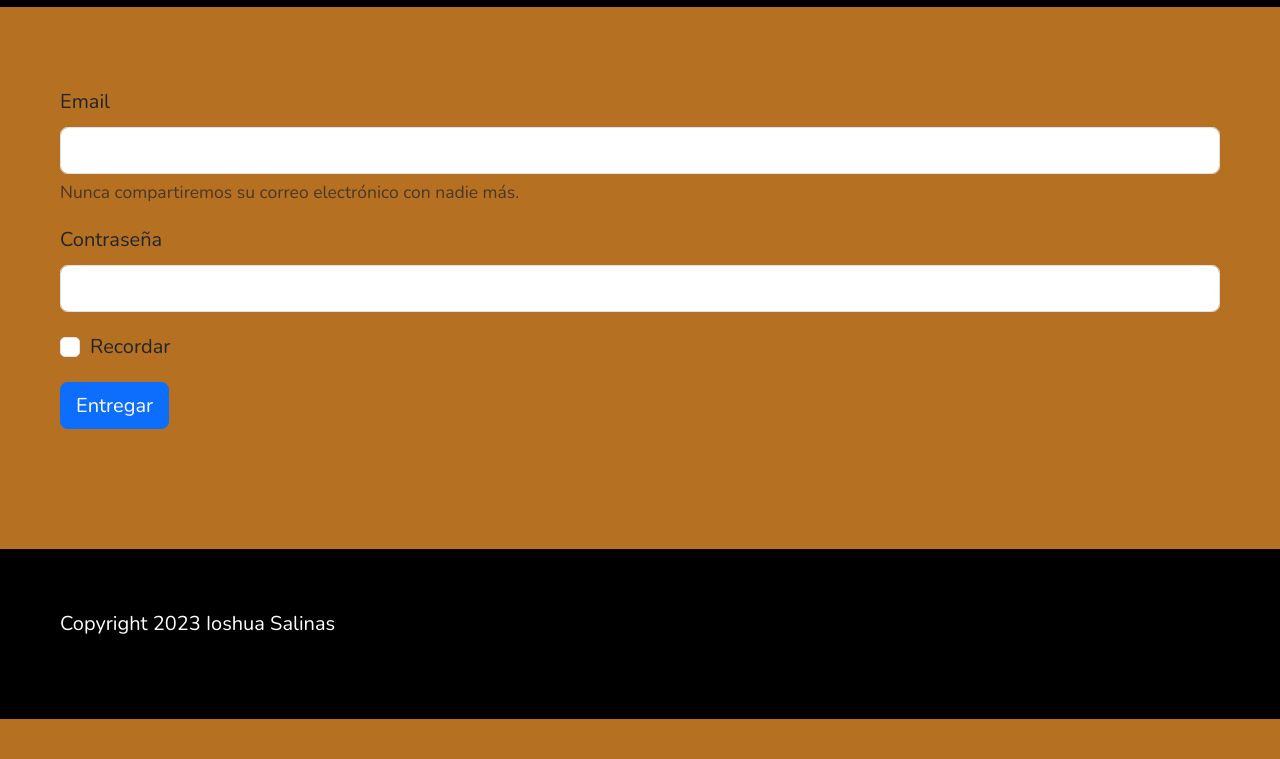
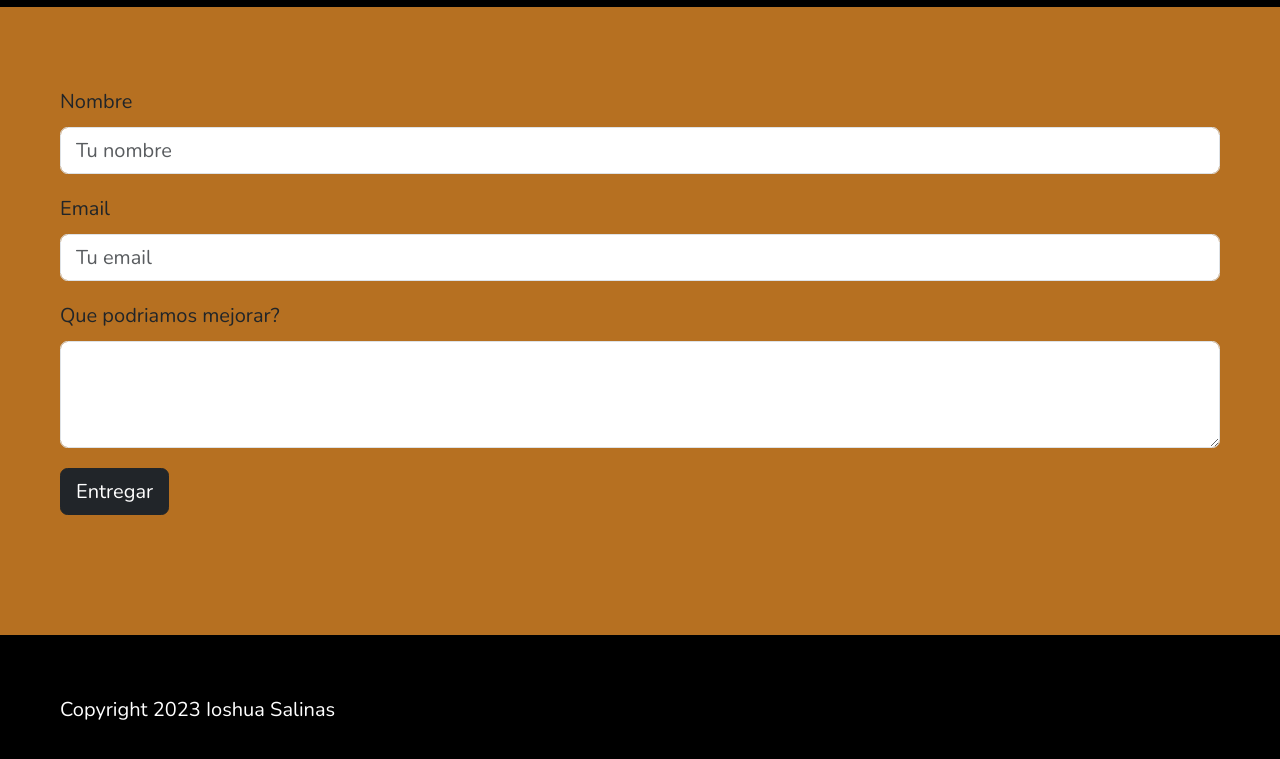
Before and after one commit to Ioshua04/Mi-repositorio, a plain HTML site: page contacto.html in a window 1280 px wide. Shown: the part 63-822 px from the top of the page. Before the commit the page ends 800 px from the top, so only its background shows below. Drawn offline with nearby package versions, Linux system fonts and the light colour scheme.

Commit message:
Ajustes en todas las paginas

```diff
--- a/contacto.html
+++ b/contacto.html
@@ -3,15 +3,19 @@
 <head>
     <meta charset="UTF-8">
     <meta name="viewport" content="width=device-width, initial-scale=1.0">
+    <!-- Link bootstrap -->
     <link rel="stylesheet" href="./css/bootstrap.css">
     <script defer src="https://cdn.jsdelivr.net/npm/bootstrap@5.3.2/dist/js/bootstrap.bundle.min.js" integrity="sha384-C6RzsynM9kWDrMNeT87bh95OGNyZPhcTNXj1NW7RuBCsyN/o0jlpcV8Qyq46cDfL" crossorigin="anonymous"></script>
+    <!-- Link CSS -->
     <link rel="stylesheet" href="./css/style.css">
+    <!-- Link google fonts -->
     <link href="https://fonts.googleapis.com/css2?family=Nunito:wght@400;700&display=swap" rel="stylesheet">
     <link rel="stylesheet" href="https://cdnjs.cloudflare.com/ajax/libs/font-awesome/6.2.1/css/all.min.css">
     <title>Contacto</title>
 </head>
 <body>
     <header class="header">
+      <!-- Inicio menu nav -->
       <nav class="navbar navbar-expand-lg bg-black">
         <div class="container-fluid logo">
           <a class="navbar-brand" href="./index.html">Milo J</a>
@@ -40,22 +44,23 @@
         </div>
       </nav>
     </header>
+    <!-- Contenido -->
     <form class="mt-3 mb-5 p-5">
-        <div class="mb-3">
-          <label for="exampleInputEmail1" class="form-label">Email</label>
-          <input type="email" class="form-control" id="exampleInputEmail1" aria-describedby="emailHelp">
-          <div id="emailHelp" class="form-text">Nunca compartiremos su correo electrónico con nadie más.</div>
-        </div>
-        <div class="mb-3">
-          <label for="exampleInputPassword1" class="form-label">Contraseña</label>
-          <input type="password" class="form-control" id="exampleInputPassword1">
-        </div>
-        <div class="mb-3 form-check">
-          <input type="checkbox" class="form-check-input" id="exampleCheck1">
-          <label class="form-check-label" for="exampleCheck1">Recordar</label>
-        </div>
-        <button type="submit" class="btn btn-primary">Entregar</button>
+      <div class="mb-3">
+        <label for="exampleFormControlInput1" class="form-label">Nombre</label>
+        <input class="form-control" id="exampleFormControlInput1" placeholder="Tu nombre">
+      </div>
+      <div class="mb-3">
+        <label for="exampleFormControlInput1" class="form-label">Email</label>
+        <input type="email" class="form-control" id="exampleFormControlInput1" placeholder="Tu email">
+      </div>
+      <div class="mb-3">
+        <label for="exampleFormControlTextarea1" class="form-label">Que podriamos mejorar?</label>
+        <textarea class="form-control" id="exampleFormControlTextarea1" rows="3"></textarea>
+      </div>
+        <button type="submit" class="btn btn-dark">Entregar</button>
       </form>
+      <!-- Inicio Footer -->
     <footer>
         <div class="row p-5 footer">
             <div class="col-12 col-md-8 col-lg-8">
--- a/css/style.css
+++ b/css/style.css
@@ -76,7 +76,7 @@ body{
 }
 
 .padding-img{
-    padding-right: 0px;
+    padding-right: 15px;
 }
 
 .ratio{
@@ -105,9 +105,13 @@ body{
     transform: scale(1.2);
 }
 
+.tour{
+    margin-right: 0;
+}
+
 .milo_j div img{
-    height: 300px;
-    width: 300px;
+    height: 400px;
+    width: 400px;
     border-radius: 10px;
 }
 
```
Also changed, not shown: discografia.html (+5 -0 lines), galeria.html (+8 -1 lines), index.html (+6 -1 lines), tour.html (+6 -0 lines).
